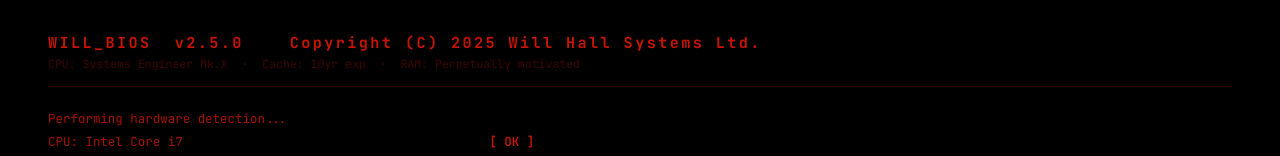
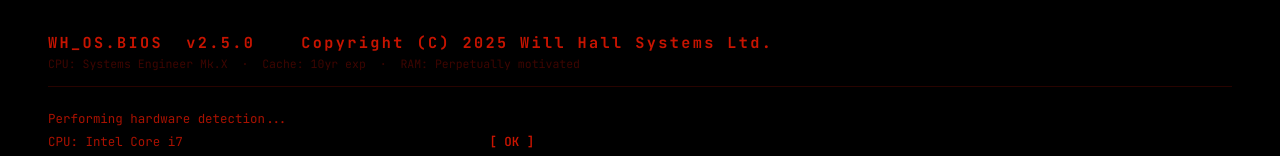
Before and after one commit to willcoded0/portfolio, a plain HTML site: page index.html in a window 1280 px wide. Both pictures are taken after a click on the button 639 px from the left and 442 px from the top of the page. Shown: the top 156 px of the page. Drawn offline with Linux system fonts and the light colour scheme.

Commit message:
updated index.html

```diff
--- a/index.html
+++ b/index.html
@@ -460,7 +460,7 @@
 <!-- ══════════ BOOT SCREEN ══════════ -->
 <div id="bootScreen">
   <div id="powerState">
-    <div class="boot-logo">WILL_OS</div>
+    <div class="boot-logo">WH_OS</div>
     <div class="boot-sub">Systems Engineer Edition &nbsp;·&nbsp; v1.0.0</div>
     <button id="powerBtn" onclick="startBoot()" aria-label="Power on">
       <svg viewBox="0 0 24 24"><path d="M12 2v6"/><path d="M6.34 6.34a8 8 0 1 0 11.32 0"/></svg>
@@ -469,7 +469,7 @@
   </div>
   <div id="biosState">
     <div class="bios-hdr">
-      <div class="bios-hdr-title">WILL_BIOS&nbsp;&nbsp;v2.5.0&nbsp;&nbsp;&nbsp;&nbsp;Copyright (C) 2025 Will Hall Systems Ltd.</div>
+      <div class="bios-hdr-title">WH_OS.BIOS&nbsp;&nbsp;v2.5.0&nbsp;&nbsp;&nbsp;&nbsp;Copyright (C) 2025 Will Hall Systems Ltd.</div>
       <div class="bios-hdr-sub">CPU: Systems Engineer Mk.X &nbsp;·&nbsp; Cache: 10yr exp &nbsp;·&nbsp; RAM: Perpetually motivated</div>
     </div>
     <div class="bios-lines" id="biosLines"></div>
@@ -485,7 +485,7 @@
 <div class="wallpaper-grid"></div>
 
 <div id="topBar">
-  <span class="tb-brand">WILL_OS</span>
+  <span class="tb-brand">WH_OS</span>
   <div class="tb-sep"></div>
   <nav class="tb-nav">
     <button class="tb-nav-btn active" onclick="switchWS('home',this)">~</button>
@@ -511,7 +511,7 @@
     <div class="neo-card">
       <div class="win-bar">
         <span class="win-dot r"></span><span class="win-dot y"></span><span class="win-dot g"></span>
-        <span class="win-bar-title">william@proxmox:~ &nbsp;—&nbsp; WILL_OS</span>
+        <span class="win-bar-title">whm@proxmox:~ &nbsp;—&nbsp; WH_OS</span>
       </div>
       <div class="neo-content">
         <div class="neo-identity">
@@ -1055,7 +1055,7 @@ const bootMsgs = [
   {t:'&nbsp;&nbsp;&gt; <span class="dim">experience.json</span> &nbsp;&nbsp;&nbsp;&nbsp;&nbsp;&nbsp;&nbsp;&nbsp;&nbsp;&nbsp;&nbsp;&nbsp;&nbsp;&nbsp;&nbsp;&nbsp;&nbsp;&nbsp;&nbsp;&nbsp;&nbsp;&nbsp;&nbsp;&nbsp;&nbsp;&nbsp;&nbsp;&nbsp;&nbsp;&nbsp;&nbsp;&nbsp;&nbsp;&nbsp;&nbsp;&nbsp;&nbsp;<span class="ok">[ loaded ]</span>',d:180},
   {t:'&nbsp;&nbsp;&gt; <span class="dim">games/</span> &nbsp;&nbsp;&nbsp;&nbsp;&nbsp;&nbsp;&nbsp;&nbsp;&nbsp;&nbsp;&nbsp;&nbsp;&nbsp;&nbsp;&nbsp;&nbsp;&nbsp;&nbsp;&nbsp;&nbsp;&nbsp;&nbsp;&nbsp;&nbsp;&nbsp;&nbsp;&nbsp;&nbsp;&nbsp;&nbsp;&nbsp;&nbsp;&nbsp;&nbsp;&nbsp;&nbsp;&nbsp;&nbsp;&nbsp;&nbsp;&nbsp;&nbsp;&nbsp;&nbsp;&nbsp;&nbsp;&nbsp;&nbsp;<span class="ok">[ loaded ]</span>',d:200},
   {t:'',d:150},
-  {t:'<span class="hi">Boot complete. Welcome to WILL_OS.</span>',d:650},
+  {t:'<span class="hi">Boot complete. Welcome to WH_OS.</span>',d:650},
 ];
 
 function startBoot() {
```
